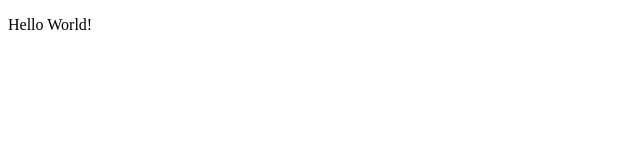
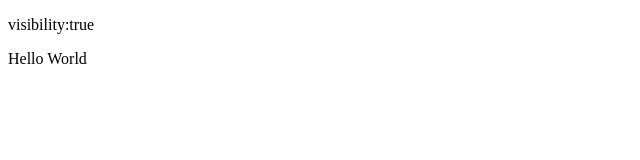
Before and after one commit to RyoAsai-git/vue-calendar, a Vue app in the folder frontend/: page / in a window 1280 px wide. Shown: the top 160 px of the page, without its empty margins (0-640 px from the left). Built offline with nearby package versions, Linux system fonts and the light colour scheme.

Commit message:
v-if挙動確認

```diff
--- a/frontend/src/components/HelloWorld.vue
+++ b/frontend/src/components/HelloWorld.vue
@@ -1,9 +1,19 @@
 <template>
-  <p>Hello World!</p>
+  <div v-if="visibility">
+    <p>visibility:true</p>
+    <p>{{ message }}</p>
+  </div>
+  <div v-else>
+    <p>visibility:false</p>
+  </div>
 </template>
 
 <script>
 export default {
   name: "HelloWorld",
+  data:() => ({
+    message: 'Hello World',
+    visibility: true,
+  })
 };
 </script>
```
